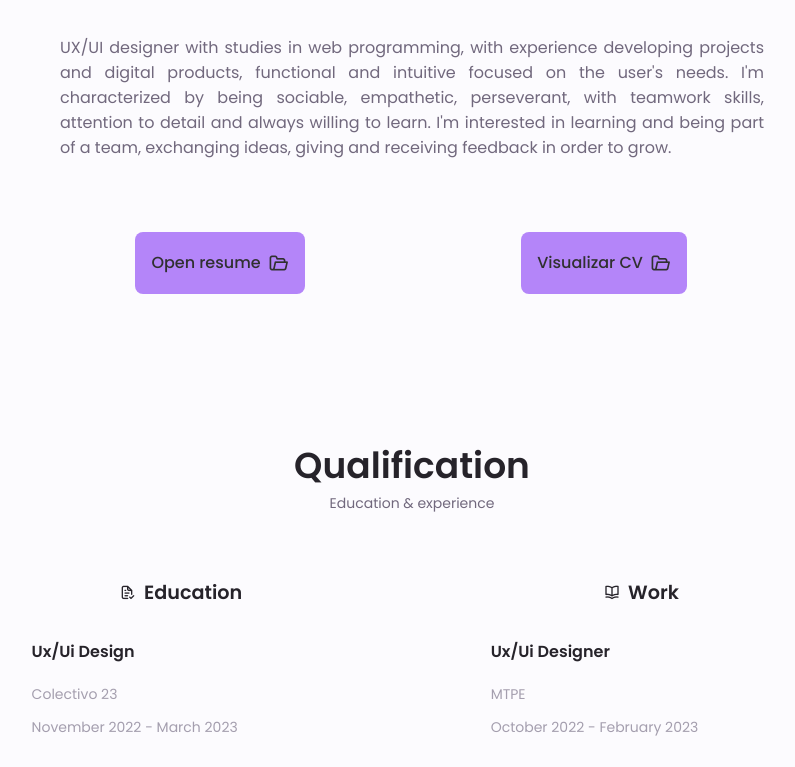
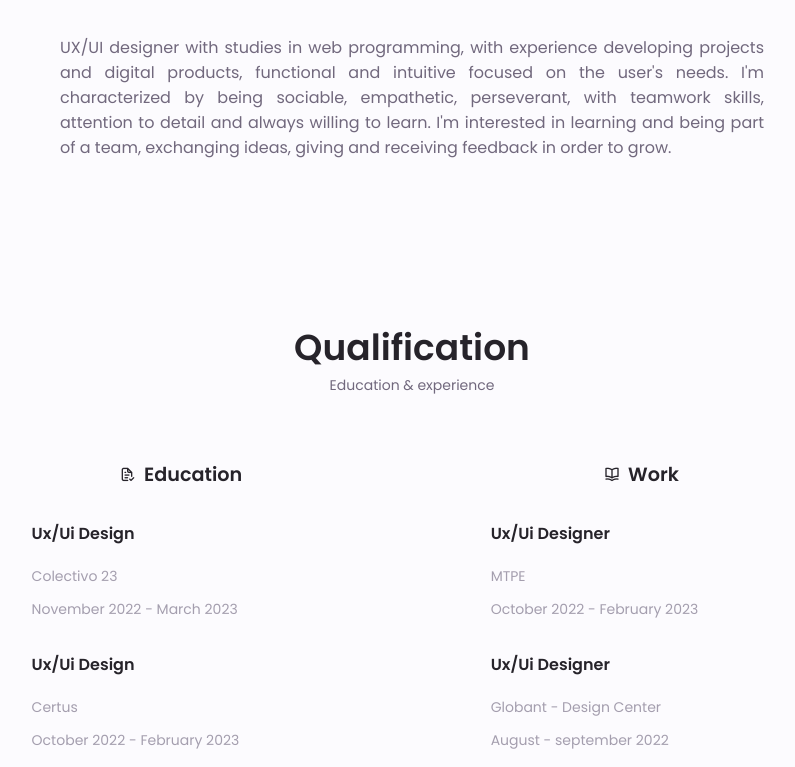
Before and after one commit to nadiachayna/portfolio, a plain HTML site: page index.html in a window 1280 px wide. Shown: the part 1198-1965 px from the top of the page, without its empty margins (228-1023 px from the left). Drawn offline with nearby package versions, Linux system fonts and the light colour scheme.

Commit message:
change cv

```diff
--- a/index.html
+++ b/index.html
@@ -152,7 +152,7 @@
                         UX/UI designer with studies in web programming, with  experience developing projects and digital products, functional and intuitive focused on the user's needs. I'm characterized by being sociable, empathetic, perseverant, with teamwork skills, attention to detail and always willing to learn. I'm interested in learning and being part of a team, exchanging ideas, giving and receiving feedback in order to grow.</p>
                     </div>
 
-                    <div class="buttons_cv">
+                    <!--<div class="buttons_cv">
                         <div class="about__buttons">
                             <a download="" href="./assets/Resume_Nadia_chayna.pdf" class="button button--flex" target="_blank">
                                 Open resume<i class="uil uil-folder-open button__icon"></i>
@@ -164,7 +164,7 @@
                                 Visualizar CV<i class="uil uil-folder-open button__icon"></i>
                             </a>
                         </div>
-                    </div>
+                    </div>-->
 
                 </div>
             </section>
```
